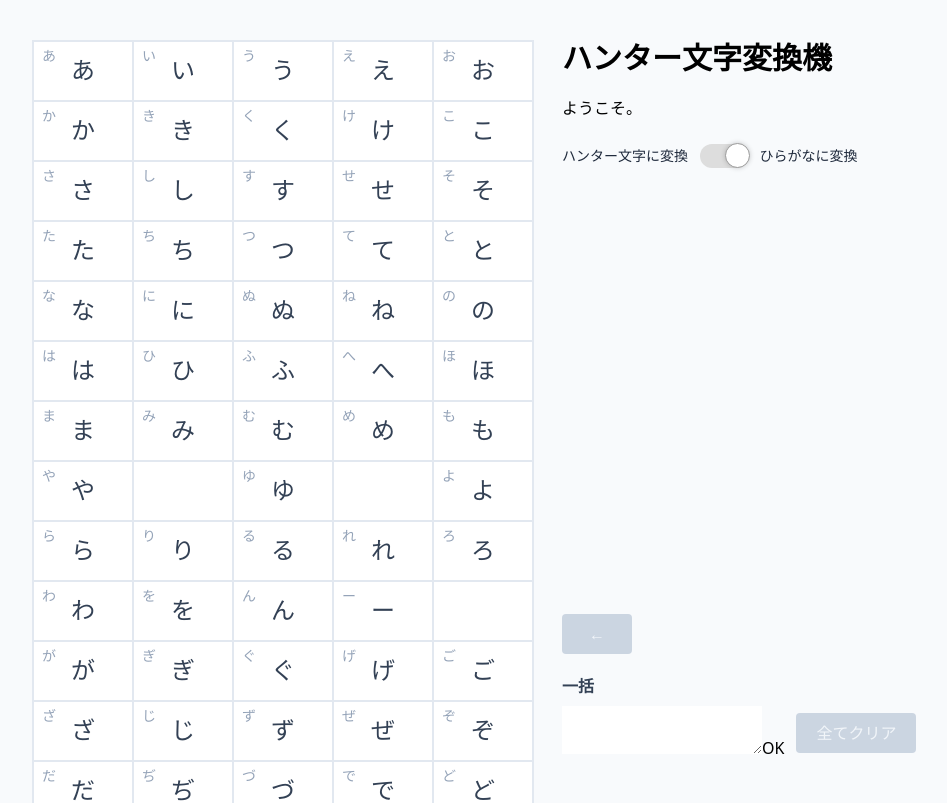
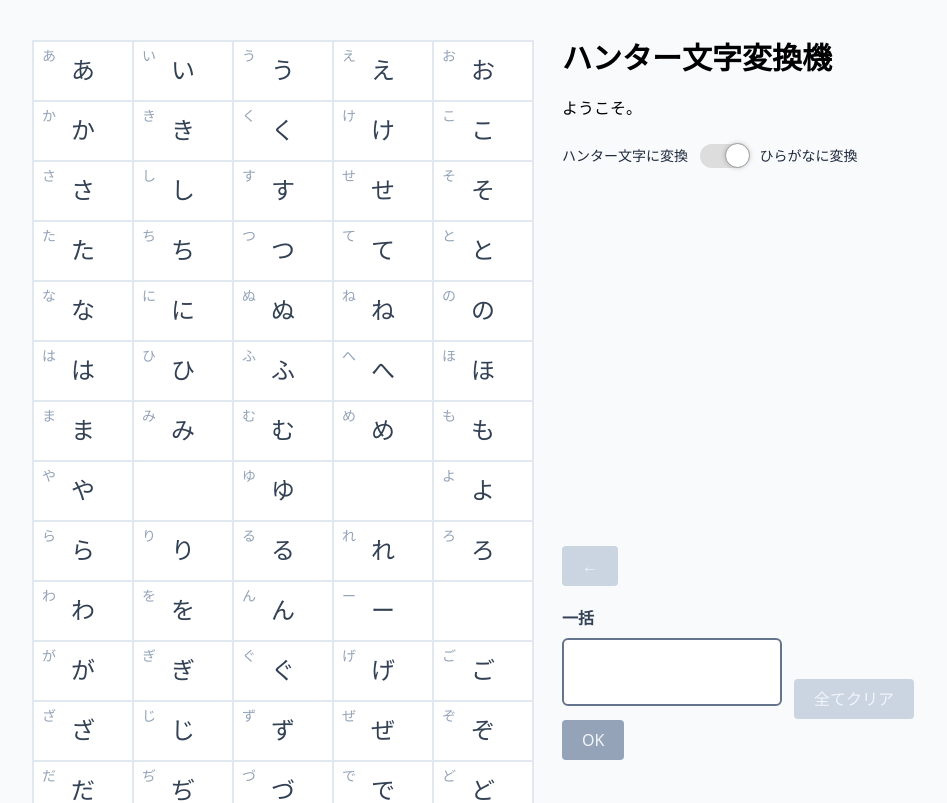
Before and after one commit to nanasi-1/hunter-mozi-converter, a React (Vite) app: page / in a window 1280 px wide. Shown: the top 803 px of the page, without its empty margins (8-955 px from the left). Built offline with nearby package versions, Linux system fonts and the light colour scheme; a web font is replaced by a local one.

Commit message:
textareaのCSSを作成

```diff
--- a/src/components/output/ClearInput.tsx
+++ b/src/components/output/ClearInput.tsx
@@ -1,24 +1,11 @@
-import { tv } from "tailwind-variants"
-
-const base = tv({
-  base: [
-    "rounded", "bg-slate-400", "w-[120px]", "h-[40px]",
-    "transition-colors", "text-slate-100"
-  ],
-  variants: {
-    disabled: {
-      true: ["cursor-not-allowed", "bg-slate-300"],
-      false: ["cursor-pointer", "hover:bg-slate-500"]
-    }
-  }
-})
+import { Button } from "../ui/Button"
 
 export function ClearInput({ onClick, disabled }: {
   onClick?: () => void
   disabled: boolean
 }) {
   return (
-    <button className={base({ disabled })} onClick={onClick} disabled={disabled}>全てクリア</button>
+    <Button onClick={onClick} disabled={disabled}>全てクリア</Button>
   )
 }
 
@@ -26,11 +13,7 @@ export function Backspace({ onClick, disabled }: {
   onClick?: () => void
   disabled: boolean
 }) {
-  const button = tv({
-    extend: base,
-    base: ["w-[70px]", "block"]
-  })
   return (
-    <button className={button({ disabled })} onClick={onClick} disabled={disabled}>←</button>
+    <Button className="block" onClick={onClick} disabled={disabled}>←</Button>
   )
 }
--- a/src/components/output/InputText.tsx
+++ b/src/components/output/InputText.tsx
@@ -1,4 +1,5 @@
 import { useState } from "react"
+import { Button } from "../ui/Button"
 
 function TextArea({ onSubmit, defaultValue }: {
   onSubmit: (value: string) => void
@@ -17,8 +18,9 @@ function TextArea({ onSubmit, defaultValue }: {
         onChange={onChange}
         id="input-mozies"
         value={text}
+        className="text-slate-700 tracking-wide outline-none border-2 border-slate-500 rounded-md px-2 py-2 mb-2 resize-none bg-white w-full"
       />
-      <button type="submit">OK</button>
+      <Button type="submit" className="block">OK</Button>
     </form>
   )
 }
--- /dev/null
+++ b/src/components/ui/Button.tsx
@@ -0,0 +1,19 @@
+import { tv } from "tailwind-variants";
+
+export function Button({ className, ...props }
+  :React.DetailedHTMLProps<React.ButtonHTMLAttributes<HTMLButtonElement>, HTMLButtonElement>
+) {
+  const base = tv({
+    base: [
+      "rounded", "bg-slate-400", "px-5", "py-2",
+      "transition-colors", "text-slate-100"
+    ],
+    variants: {
+      disabled: {
+        true: ["cursor-not-allowed", "bg-slate-300"],
+        false: ["cursor-pointer", "hover:bg-slate-500"]
+      }
+    }
+  })
+  return <button className={base({ className, disabled: props.disabled })} {...props} />
+}
```
